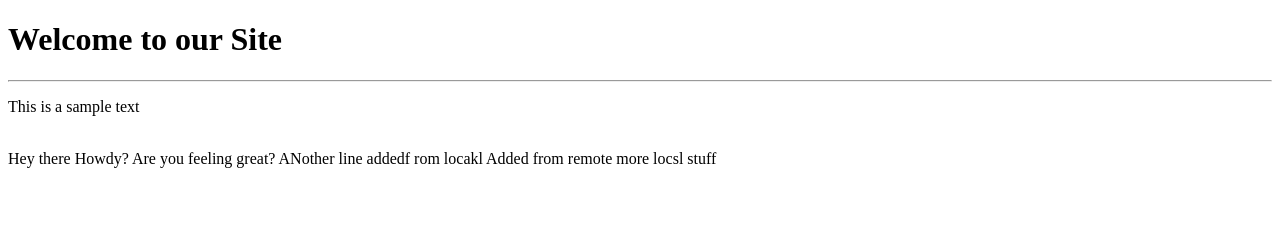
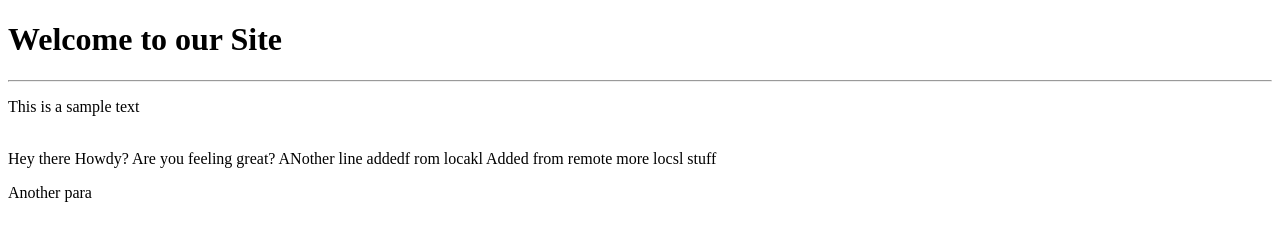
Before and after one commit to messagewaleed/publicis-work, a plain HTML site: page index.html in a window 1280 px wide. Drawn offline with Linux system fonts and the light colour scheme.

Commit message:
added a new p from local

```diff
--- a/index.html
+++ b/index.html
@@ -16,5 +16,9 @@ ANother line addedf rom locakl
 
 	Added from remote
 more locsl stuff
+
+
+<p>
+Another para</p>
 </body>
 </html>
```
